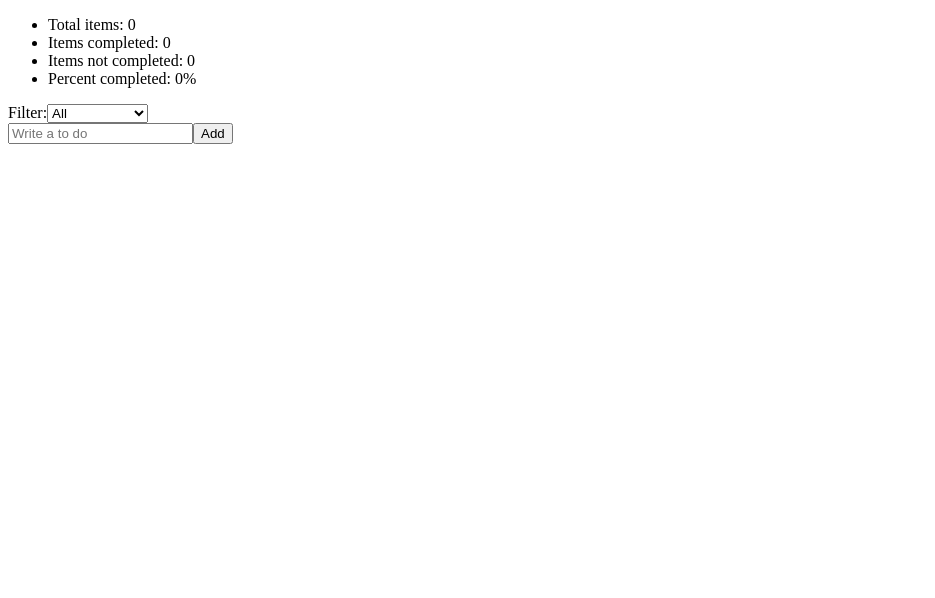
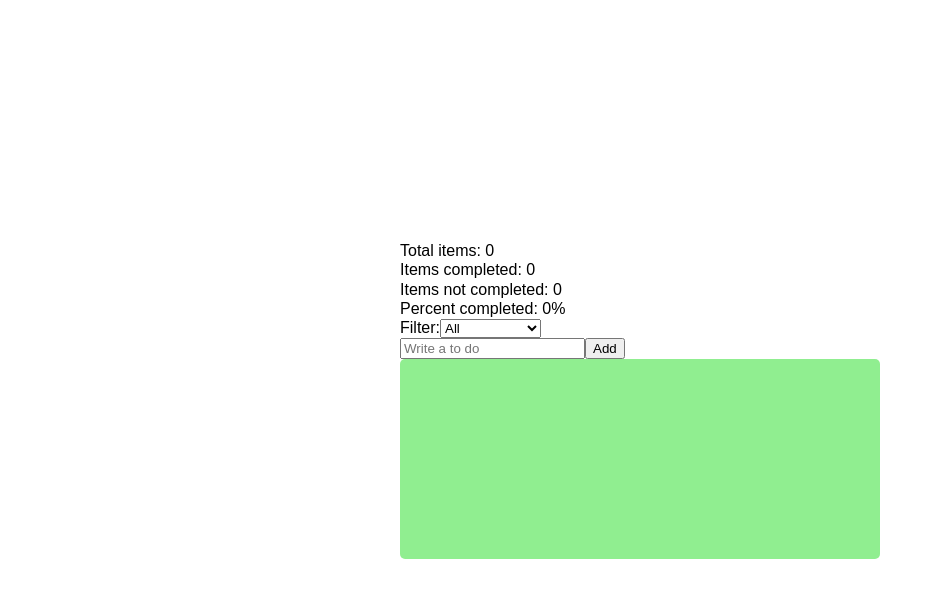
Before and after one commit to 5onze/React-Trello, a React (Create React App) app: page / in a window 1280 px wide. Shown: the top 598 px of the page, without its empty margins (0-935 px from the left). Built offline with nearby package versions, Linux system fonts and the light colour scheme.

Commit message:
5. Drag and Drop

```diff
--- a/package.json
+++ b/package.json
@@ -9,8 +9,10 @@
     "@types/jest": "^27.0.1",
     "@types/node": "^16.7.13",
     "@types/react": "^18.0.0",
+    "@types/react-beautiful-dnd": "^13.1.8",
     "@types/react-dom": "^18.0.0",
     "react": "^18.3.1",
+    "react-beautiful-dnd": "^13.1.1",
     "react-dom": "^18.3.1",
     "react-scripts": "5.0.1",
     "recoil": "^0.7.7",
@@ -52,7 +54,7 @@
     "eslint-plugin-react": "^7.34.3",
     "globals": "^15.8.0",
     "prettier": "^3.3.2",
-    "styled-components": "^6.1.11",
+    "styled-components": "^6.1.12",
     "typescript-eslint": "^7.16.0"
   }
 }
--- a/src/App.tsx
+++ b/src/App.tsx
@@ -1,11 +1,52 @@
 import React from 'react';
 import TodoList from './TodoList';
+import { DragDropContext, DropResult } from 'react-beautiful-dnd';
+import styled from 'styled-components';
+import { useSetRecoilState } from 'recoil';
+import { todoListState } from './atoms';
+
+const Wrapper = styled.div`
+  display: flex;
+  max-width: 480px;
+  width: 100%;
+  margin: 0 auto;
+  justify-content: center;
+  align-items: center;
+  height: 100vh;
+`;
+
+const Boards = styled.div`
+  display: grid;
+  width: 100%;
+  grid-template-columns: repeat(1, 1fr);
+`;
 
 function App() {
+  const setTodoList = useSetRecoilState(todoListState);
+
+  const onDragEnd = ({ source, destination }: DropResult) => {
+    if (!destination) return;
+    setTodoList((oldList) => {
+      const result = [...oldList];
+      // 1) Delete item on source.index
+      const [removed] = result.splice(source.index, 1);
+      // 2) Put back the item on the destination.index
+      result.splice(destination?.index, 0, removed);
+      console.log(
+        `Delete item ${source.index}, Put back on ${destination?.index}, Result :`,
+        result,
+      );
+      return result;
+    });
+  };
   return (
-    <>
-      <TodoList />
-    </>
+    <DragDropContext onDragEnd={onDragEnd}>
+      <Wrapper>
+        <Boards>
+          <TodoList />
+        </Boards>
+      </Wrapper>
+    </DragDropContext>
   );
 }
 
--- /dev/null
+++ b/src/GlobalStyle.tsx
@@ -0,0 +1,64 @@
+import { createGlobalStyle } from 'styled-components';
+
+const GlobalStyle = createGlobalStyle`
+@import url('https://fonts.googleapis.com/css2?family=Source+Sans+Pro:wght@300;400&display=swap');
+    html, body, div, span, applet, object, iframe,
+h1, h2, h3, h4, h5, h6, p, blockquote, pre,
+a, abbr, acronym, address, big, cite, code,
+del, dfn, em, img, ins, kbd, q, s, samp,
+small, strike, strong, sub, sup, tt, var,
+b, u, i, center,
+dl, dt, dd, ol, ul, li,
+fieldset, form, label, legend,
+table, caption, tbody, tfoot, thead, tr, th, td,
+article, aside, canvas, details, embed,
+figure, figcaption, footer, header, hgroup,
+menu, nav, output, ruby, section, summary,
+time, mark, audio, video {
+	margin: 0;
+	padding: 0;
+	border: 0;
+	font-size: 100%;
+	font: inherit;
+	vertical-align: baseline;
+}
+/* HTML5 display-role reset for older browsers */
+article, aside, details, figcaption, figure,
+footer, header, hgroup, menu, nav, section {
+	display: block;
+}
+body {
+	line-height: 1;
+}
+ol, ul {
+	list-style: none;
+}
+blockquote, q {
+	quotes: none;
+}
+blockquote:before, blockquote:after,
+q:before, q:after {
+	content: '';
+	content: none;
+}
+table {
+	border-collapse: collapse;
+	border-spacing: 0;
+}
+* {
+  box-sizing: border-box;
+}
+body {
+  font-weight: 300;
+  font-family: 'Source Sans Pro', sans-serif;
+  background-color: white;
+  color: black;
+  line-height: 1.2;
+}
+a {
+  text-decoration:none;
+  color:inherit;
+}
+`;
+
+export default GlobalStyle;
--- a/src/TodoItem.tsx
+++ b/src/TodoItem.tsx
@@ -2,9 +2,19 @@ import React from 'react';
 import { useRecoilState } from 'recoil';
 import { todoListState } from './atoms';
 import { TodoProps } from './atoms';
+import { Draggable } from 'react-beautiful-dnd';
+import styled from 'styled-components';
+
+const Card = styled.div`
+  border-radius: 5px;
+  margin-bottom: 5px;
+  padding: 10px 10px;
+  background-color: lightblue;
+`;
 
 interface TodoItemProps {
   item: TodoProps;
+  index: number;
 }
 
 function TodoItem({ item }: TodoItemProps) {
@@ -34,17 +44,28 @@ function TodoItem({ item }: TodoItemProps) {
     const newList = removeItemAtIndex(todoList, index);
     setTodoList(newList);
   };
-
   return (
-    <li>
+    <Draggable
+      key={item.id}
+      draggableId={JSON.stringify(item.id)}
+      index={index}
+    >
+      {(provided, index) => (
+        <Card
+          ref={provided.innerRef}
+          {...provided.dragHandleProps}
+          {...provided.draggableProps}
+        >
           <input type="text" value={item.text} onChange={editItemText} />
           <input
             type="checkbox"
             checked={item.isComplete}
             onChange={toggleItemCompletion}
           />
-      <button onClick={deleteItem}>X</button>
-    </li>
+          <button onClick={deleteItem}>X</button> Drag me!
+        </Card>
+      )}
+    </Draggable>
   );
 }
 
--- a/src/TodoList.tsx
+++ b/src/TodoList.tsx
@@ -5,6 +5,16 @@ import TodoItemCreator from './TodoItemCreator';
 import TodoItem from './TodoItem';
 import TodoListFilters from './TodoListFilters';
 import TodoListStats from './TodoListStats';
+import { Droppable } from 'react-beautiful-dnd';
+import styled from 'styled-components';
+
+const Board = styled.div`
+  padding: 20px 10px;
+  padding-top: 30px;
+  background-color: lightgreen;
+  border-radius: 5px;
+  min-height: 200px;
+`;
 
 function TodoList() {
   const todoList = useRecoilValue(filteredTodoListState);
@@ -20,16 +30,23 @@ function TodoList() {
   }, [setTodoList]);
 
   return (
-    <>
+    <div>
       <TodoListStats />
       <TodoListFilters />
       <TodoItemCreator />
-      <ul>
-        {todoList?.map((todoItem) => (
-          <TodoItem key={todoItem.id} item={todoItem} />
-        ))}
-      </ul>
-    </>
+      <div>
+        <Droppable droppableId="droppable">
+          {(provided, snapshot) => (
+            <Board ref={provided.innerRef} {...provided.droppableProps}>
+              {todoList?.map((todoItem, index) => (
+                <TodoItem key={todoItem.id} item={todoItem} index={index} />
+              ))}
+              {provided.placeholder}
+            </Board>
+          )}
+        </Droppable>
+      </div>
+    </div>
   );
 }
 
--- a/src/index.tsx
+++ b/src/index.tsx
@@ -2,14 +2,14 @@ import React from 'react';
 import ReactDOM from 'react-dom/client';
 import App from './App';
 import { RecoilRoot } from 'recoil';
+import GlobalStyle from './GlobalStyle';
 
 const root = ReactDOM.createRoot(
   document.getElementById('root') as HTMLElement,
 );
 root.render(
-  <React.StrictMode>
-    <RecoilRoot>
-      <App />
-    </RecoilRoot>
-  </React.StrictMode>,
+  <RecoilRoot>
+    <GlobalStyle />
+    <App />
+  </RecoilRoot>,
 );
```
Also changed, not shown: 1 other file (tests, documents, lock files or other folders). Lines whose indentation alone changed are shown as unchanged.
